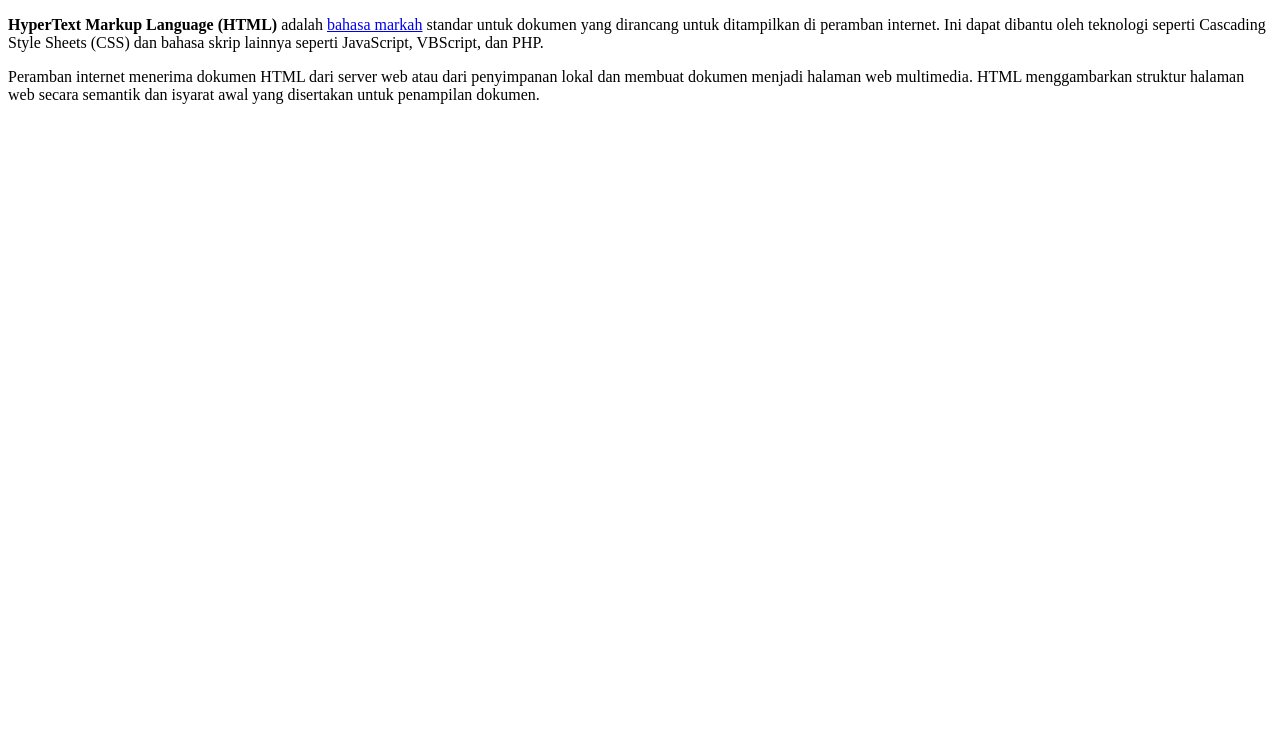
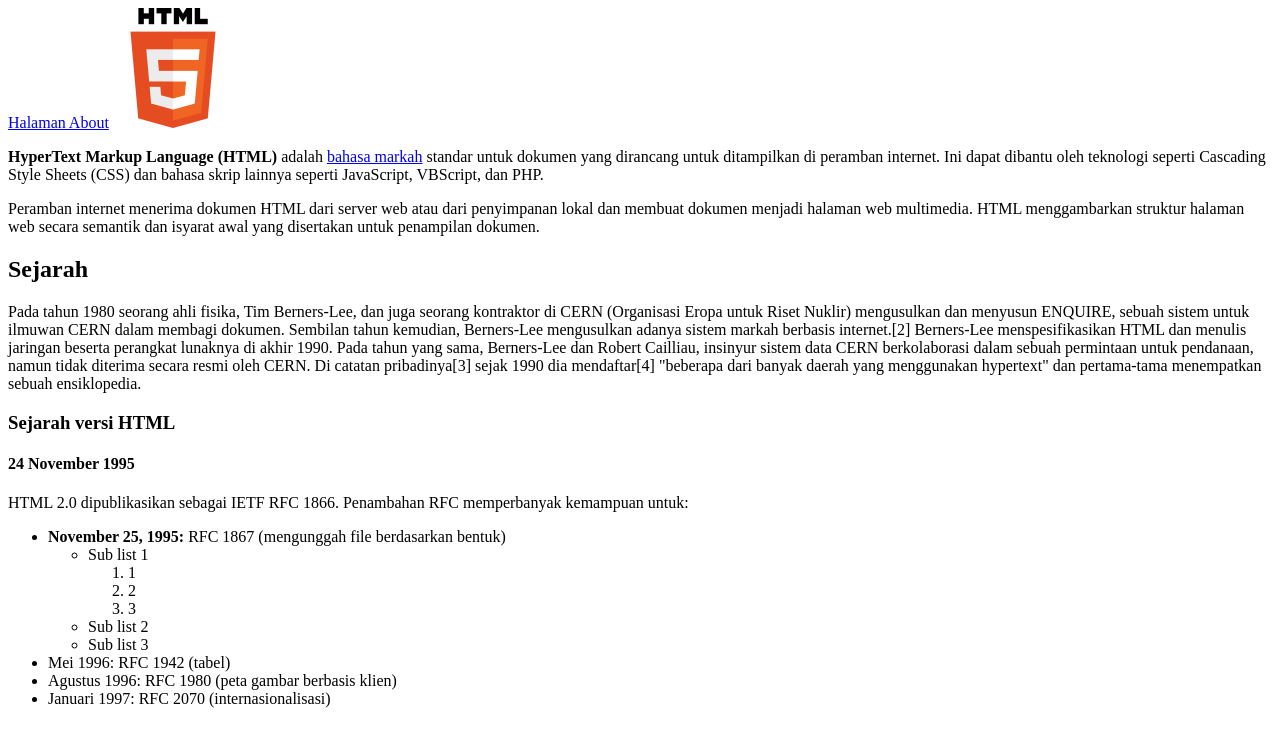
Before and after one commit to Arshi1503/html, a plain HTML site: page index.html in a window 1280 px wide. Drawn offline with Linux system fonts and the light colour scheme.

Commit message:
feat: Menambahkan list, heading dan juga gambar

```diff
--- a/index.html
+++ b/index.html
@@ -1,5 +1,40 @@
 <!DOCTYPE html>
-<html>
+<html lang="en">
+<head>
+    <meta charset="UTF-8">
+    <meta name="viewport" content="width=device-width, initial-scale=1.0">
+    <title>Belajar HTML</title>
+</head>
+<body>
+    <!--Bagian Menu -->
+    <a href="about.html">Halaman About</a>
+    <!-- Bagian Memuat Gambar -->
+    <img src="logo_html.png" alt="Logo Html">
+    <!-- Bagian Akhir Gambar -->
     <p><b>HyperText Markup Language (HTML)</b> adalah <a href="https://id.wikipedia.org/wiki/Bahasa_markah">bahasa markah</a> standar untuk dokumen yang dirancang untuk ditampilkan di peramban internet. Ini dapat dibantu oleh teknologi seperti Cascading Style Sheets (CSS) dan bahasa skrip lainnya seperti JavaScript, VBScript, dan PHP.</p>
     <p>Peramban internet menerima dokumen HTML dari server web atau dari penyimpanan lokal dan membuat dokumen menjadi halaman web multimedia. HTML menggambarkan struktur halaman web secara semantik dan isyarat awal yang disertakan untuk penampilan dokumen.</p>
+    <h2>Sejarah</h2>
+    <p>Pada tahun 1980 seorang ahli fisika, Tim Berners-Lee, dan juga seorang kontraktor di CERN (Organisasi Eropa untuk Riset Nuklir) mengusulkan dan menyusun ENQUIRE, sebuah sistem untuk ilmuwan CERN dalam membagi dokumen. Sembilan tahun kemudian, Berners-Lee mengusulkan adanya sistem markah berbasis internet.[2] Berners-Lee menspesifikasikan HTML dan menulis jaringan beserta perangkat lunaknya di akhir 1990. Pada tahun yang sama, Berners-Lee dan Robert Cailliau, insinyur sistem data CERN berkolaborasi dalam sebuah permintaan untuk pendanaan, namun tidak diterima secara resmi oleh CERN. Di catatan pribadinya[3] sejak 1990 dia mendaftar[4] "beberapa dari banyak daerah yang menggunakan hypertext" dan pertama-tama menempatkan sebuah ensiklopedia.</p>
+    <h3>Sejarah versi HTML</h3>
+    <h4>24 November 1995</h4>
+    HTML 2.0 dipublikasikan sebagai IETF RFC 1866. Penambahan RFC memperbanyak kemampuan untuk:
+    <ul>
+        <li>
+           <b>November 25, 1995:</b> RFC 1867 (mengunggah file berdasarkan bentuk)
+            <ul>
+                <li>Sub list 1</li>
+                    <Ol>
+                        <li>1</li>
+                        <li>2</li>
+                        <li>3</li>
+                    </Ol>
+                <li>Sub list 2</li>
+                <li>Sub list 3</li>
+            </ul>
+        </li>
+        <li>Mei 1996: RFC 1942 (tabel)</li>
+        <li>Agustus 1996: RFC 1980 (peta gambar berbasis klien)</li>
+        <li>Januari 1997: RFC 2070 (internasionalisasi)</li>
+    </ul>
+</body>
 </html>
```
Also changed, not shown: about.html (added, +12 -0 lines), logo_html.png (added).
